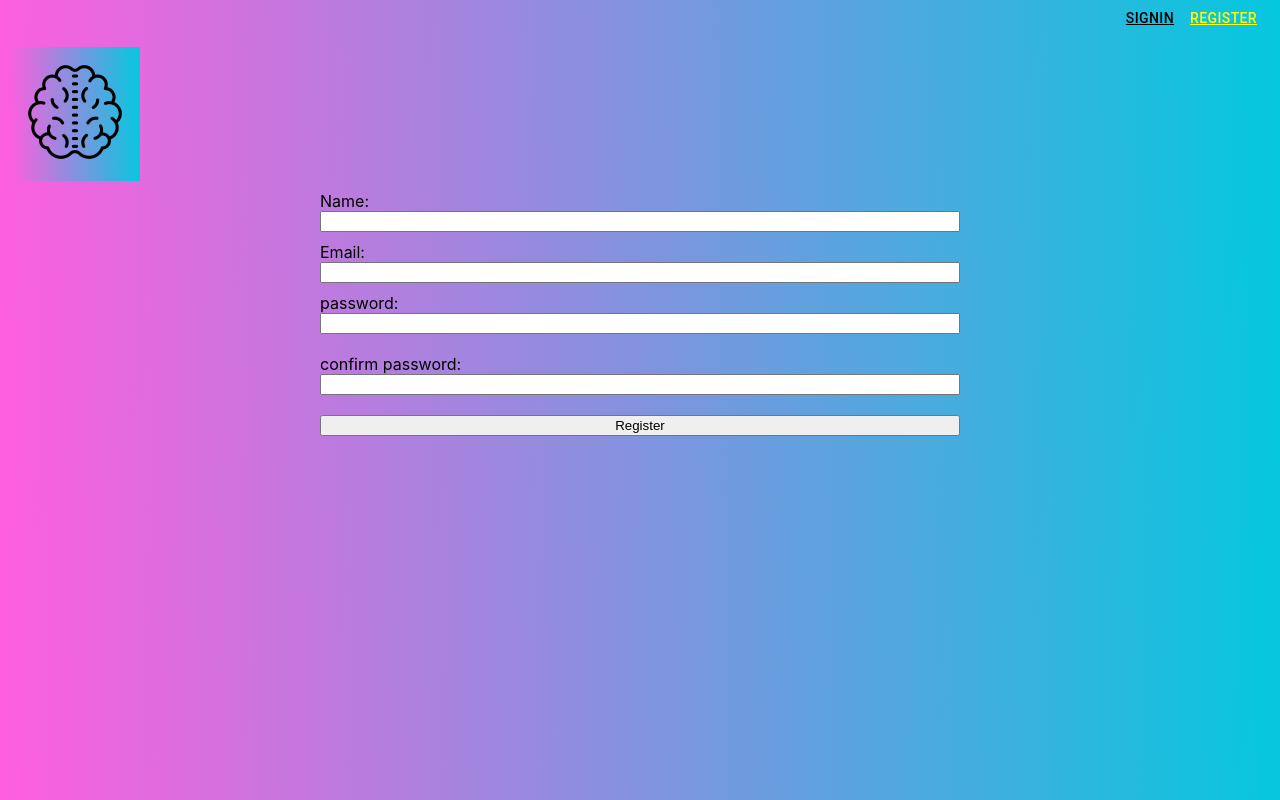
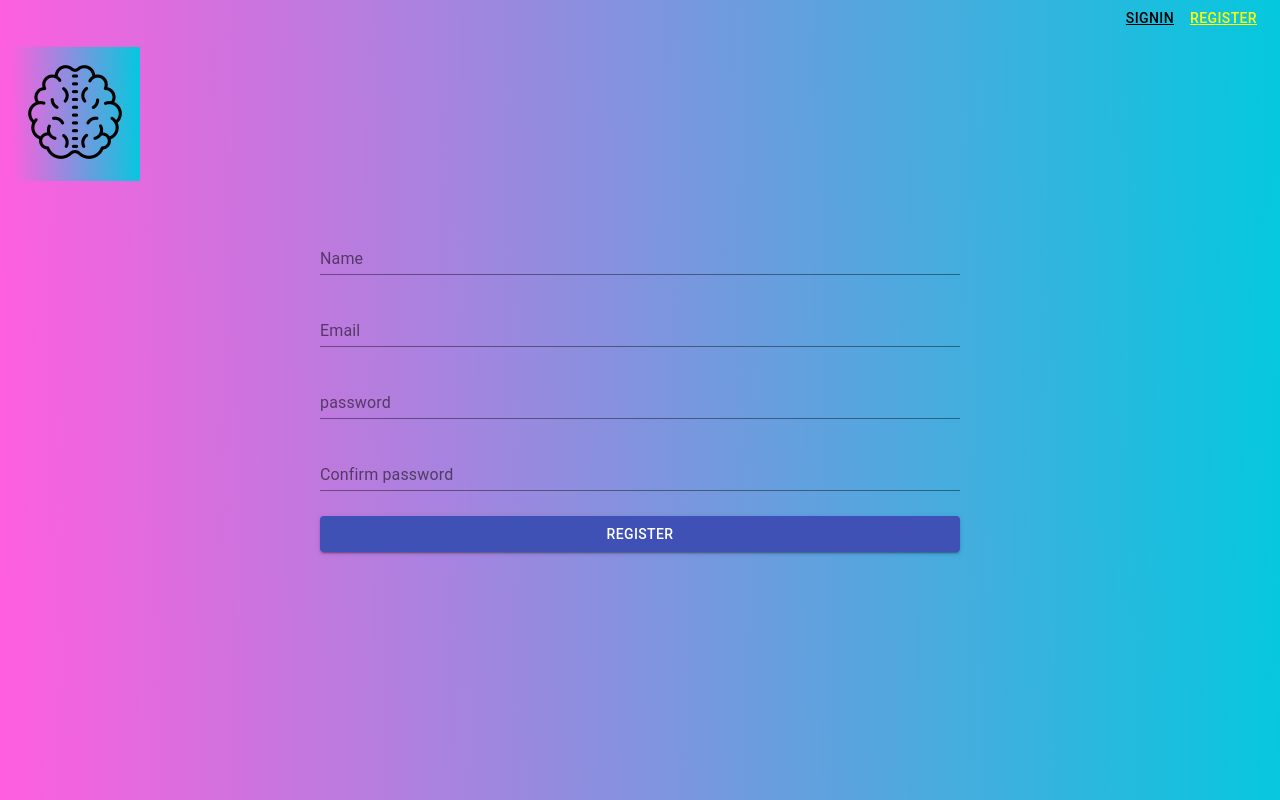
Before and after one commit to vinayv-456/face-recognition-platform, a React (Create React App) app: page /register in a window 1280 px wide. Built offline with nearby package versions, Linux system fonts and the light colour scheme.

Commit message:
Restyle text inputs and buttons in register and sigin screens

```diff
--- a/src/components/Register/Register.js
+++ b/src/components/Register/Register.js
@@ -3,6 +3,8 @@ import { connect } from 'react-redux';
 import userActions from '../../store/actions/user';
 import Logo from '../Logo/Logo';
 import Navigation from '../Navigation/Navigation';
+import TextField from '@material-ui/core/TextField';
+import Button from '@material-ui/core/Button';
 
 const Register = (props) => {
   const [form, setForm] = useState({})
@@ -26,13 +28,11 @@ const Register = (props) => {
   }
 
   useEffect(()=>{
-    console.log("err")
-    setError(props.errMsg);
     if(!props.errMsg && props.name)
     {
       props.history.push('/home')
     }
-  }, [props.errMsg])
+  }, [props.errMsg, props.name])
 
   const handleSignUp = async (form) => {
     console.log(form)
@@ -40,7 +40,7 @@ const Register = (props) => {
     {
       setError("");
       props.registerUser(form)
-      console.log("props.errMsg", props.errMsg)
+      setError(props.errMsg);
     }
     else
     {
@@ -53,16 +53,44 @@ const Register = (props) => {
         <Navigation route={props.match.path}/>
         <Logo />
         <div style={{display: 'flex', justifyContent:'center'}}>
-          <div style={{display:'flex', flexDirection:'column', alignContent:'center', width:'50%'}}>
-            Name:
-            <input type="text" onInput={onNameChange} style={{marginBottom:'10px'}}></input>
-            Email:
-            <input type="text" onInput={onEmailChange} style={{marginBottom:'10px'}}/>
-            password:
-            <input type="password" onInput={onPasswordChange} style={{marginBottom: '20px'}}/>
-            confirm password:
-            <input type="password" onInput={onConfPasswordChange} style={{marginBottom: '20px'}}/>
-            <button onClick={()=>handleSignUp(form)}>Register</button>
+          <div style={{display:'flex',  padding:'20px', flexDirection:'column', alignContent:'center', width:'50%'}}>
+            <TextField
+              label="Name"
+              placeholder="name"
+              margin="normal"
+              onChange={onNameChange}
+              fullWidth
+            />
+            <TextField
+              label="Email"
+              placeholder="Please Enter email"
+              margin="normal"
+              onChange={onEmailChange}
+              fullWidth
+            />
+            <TextField
+              label="password"
+              placeholder="please enter password"
+              margin="normal"
+              onChange={onPasswordChange}
+              fullWidth
+            />
+            <TextField
+              label="Confirm password"
+              placeholder="Re-Enter password"
+              margin="normal"
+              onChange={onConfPasswordChange}
+              fullWidth
+              style={{marginBottom:'25px'}}
+            />
+            <Button
+              color="primary"
+              variant="contained"
+              onClick={()=>handleSignUp(form)}
+            >
+              Register
+            </Button>
+            {console.log(form)}
             {
               <p style={{textAlign: 'center', color:'red'}}>{error}</p>
             }
--- a/src/components/Signin/Signin.js
+++ b/src/components/Signin/Signin.js
@@ -1,3 +1,4 @@
+import { Button, TextField } from '@material-ui/core';
 import React, { useEffect, useState } from 'react';
 import { connect } from 'react-redux';
 import userActions from '../../store/actions/user';
@@ -21,7 +22,7 @@ const Signin = (props) => {
     {
       props.history.push('/home')
     }
-  }, [props.errMsg])
+  }, [props.errMsg, props.name])
 
   const onSubmitSignIn = async (email, password) => {
     try{
@@ -38,15 +39,31 @@ const Signin = (props) => {
       <Logo />
       <div style={{display: 'flex', justifyContent:'center'}}>
         <div style={{display:'flex', flexDirection:'column', alignContent:'center', width:'50%'}}>
-            Email:
-            <input type="text" onInput={onEmailChange} style={{marginBottom:'10px'}}/>
-            password:
-            <input type="password" onInput={onPasswordChange} style={{marginBottom: '20px'}}/>
-
-            <button onClick={()=>{onSubmitSignIn(email, password)}}>SignIn</button>
-            {
-              <p style={{textAlign:'center'}}>{props.errMsg}</p>
-            }
+          <TextField
+            label="Username"
+            placeholder="Please enter username"
+            margin="normal"
+            onChange={onEmailChange}
+            fullWidth
+          />
+          <TextField
+            label="password"
+            placeholder="Please enter password"
+            margin="normal"
+            onChange={onPasswordChange}
+            fullWidth
+            style={{marginBottom:'25px'}}
+          />
+          <Button
+            color="primary"
+            variant="contained"
+            onClick={()=>onSubmitSignIn(email, password)}
+          >
+            Signin
+          </Button>
+          {
+            <p style={{textAlign:'center'}}>{props.errMsg}</p>
+          }
         </div>
       </div>
     </div>
```
